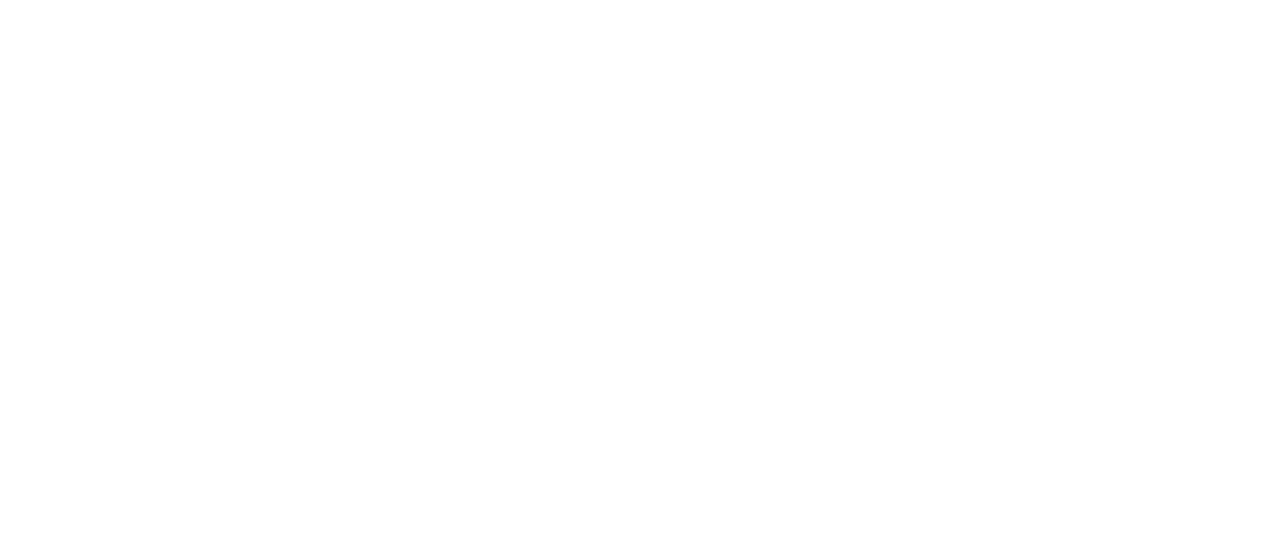
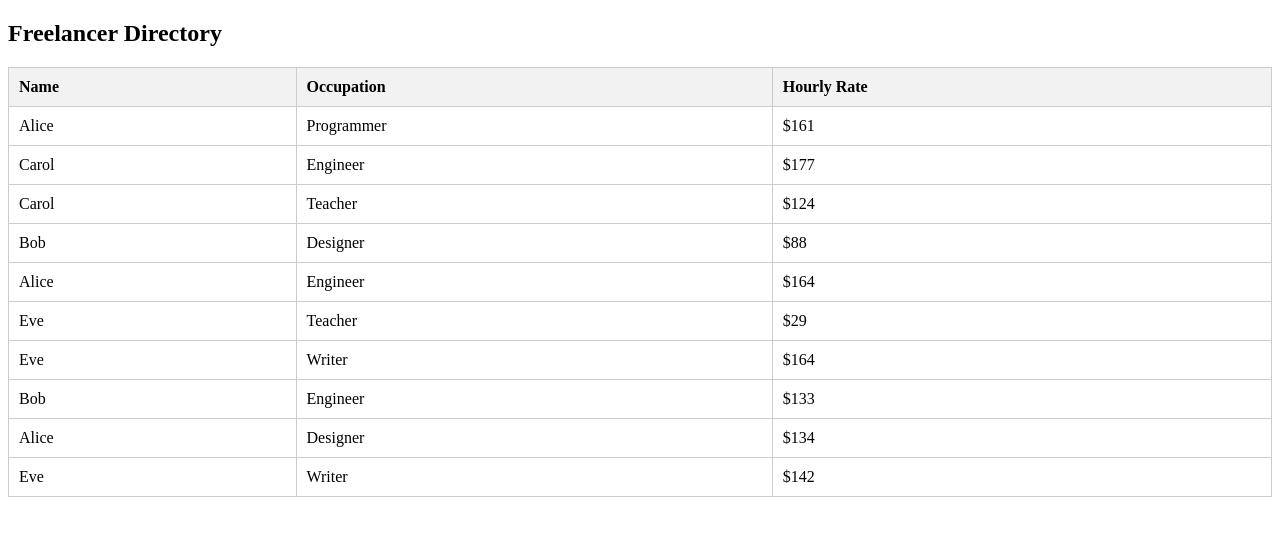
Before and after one commit to luckyparadis13/FreelanceForum, a plain HTML site: page index.html in a window 1280 px wide. Drawn offline with Linux system fonts and the light colour scheme.

Commit message:
final edit

```diff
--- a/index.html
+++ b/index.html
@@ -1,12 +1,13 @@
 <!DOCTYPE html>
 <html lang="en">
   <head>
-    <title>Freelancer Forum</title>
+    <meta charset="UTF-8" />
     <meta name="viewport" content="width=device-width, initial-scale=1.0" />
-    <link rel="stylesheet" href="index.css" />
-    <script src="index.js" defer></script>
+    <title>Freelancer Directory</title>
+    <link rel="stylesheet" href="./styles.css" />
   </head>
   <body>
-    <div id="app"></div>
+    <main id="app"></main>
+    <script src="./index.js"></script>
   </body>
 </html>
--- a/index.js
+++ b/index.js
@@ -1,12 +1,73 @@
-/**
- * @typedef Freelancer
- * @property {string} name
- * @property {string} occupation
- * @property {number} rate
- */
-
 // === Constants ===
 const NAMES = ["Alice", "Bob", "Carol", "Dave", "Eve"];
 const OCCUPATIONS = ["Writer", "Teacher", "Programmer", "Designer", "Engineer"];
 const PRICE_RANGE = { min: 20, max: 200 };
-const NUM_FREELANCERS = 100;
+const NUM_FREELANCERS = 10;
+
+// === Utility Functions ===
+function getRandomItem(arr) {
+  return arr[Math.floor(Math.random() * arr.length)];
+}
+
+function getRandomRate(min, max) {
+  return Math.floor(Math.random() * (max - min + 1)) + min;
+}
+
+function createRandomFreelancer() {
+  return {
+    name: getRandomItem(NAMES),
+    occupation: getRandomItem(OCCUPATIONS),
+    rate: getRandomRate(PRICE_RANGE.min, PRICE_RANGE.max),
+  };
+}
+
+// ==== Generate Freelancers ===
+const freelancers = Array.from(
+  { length: NUM_FREELANCERS },
+  createRandomFreelancer
+);
+
+// === Render Table ===
+function renderTable(freelancers) {
+  const table = document.createElement("table");
+
+  // Header
+  const thead = document.createElement("thead");
+  thead.innerHTML = `
+    <tr>
+      <th>Name</th>
+      <th>Occupation</th>
+      <th>Hourly Rate</th>
+    </tr>
+  `;
+
+  // Body
+  const tbody = document.createElement("tbody");
+  freelancers.forEach((f) => {
+    const row = document.createElement("tr");
+
+    const nameCell = document.createElement("td");
+    nameCell.textContent = f.name;
+
+    const occupationCell = document.createElement("td");
+    occupationCell.textContent = f.occupation;
+
+    const rateCell = document.createElement("td");
+    rateCell.textContent = `$${f.rate}`;
+
+    row.append(nameCell, occupationCell, rateCell);
+    tbody.appendChild(row);
+  });
+
+  table.append(thead, tbody);
+  return table;
+}
+
+// === Render App ===
+function render() {
+  const app = document.getElementById("app");
+  app.innerHTML = "<h2>Freelancer Directory</h2>";
+  app.appendChild(renderTable(freelancers));
+}
+
+render();
--- /dev/null
+++ b/styles.css
@@ -0,0 +1,16 @@
+table {
+  width: 100%;
+  border-collapse: collapse;
+  margin-top: 1em;
+}
+
+th,
+td {
+  padding: 10px;
+  border: 1px solid #ccc;
+  text-align: left;
+}
+
+th {
+  background-color: #f2f2f2;
+}
```
Also changed, not shown: index.css (deleted).
